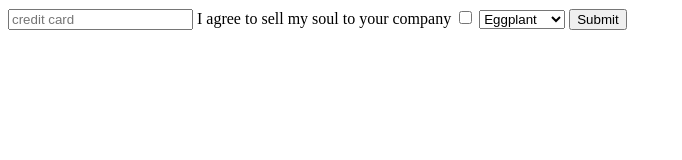
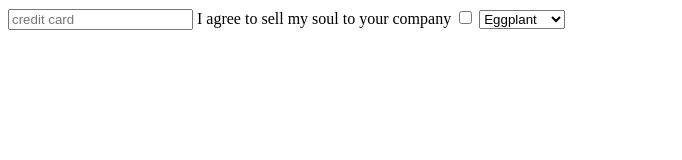
Before and after one commit to danporeda/form_events, a plain HTML site: page index.html in a window 1280 px wide. Shown: the whole page, without its empty margins (0-682 px from the left). Drawn offline with Linux system fonts and the light colour scheme.

Commit message:
cleaned up html

```diff
--- a/app.js
+++ b/app.js
@@ -6,9 +6,10 @@ const veggieSelect = document.querySelector('#veggie');
 
 const formData = {};
 for (let input of [creditCardInput, termsCheckbox, veggieSelect]) {
-    input.addEventListener('input', ({target}) => {
+    input.addEventListener('change', ({target}) => {
         const {name, type, value, checked} = target;
         formData[name] = type === 'checkbox' ? checked : value;
+        console.log(formData);
     });
 }
 
--- a/index.html
+++ b/index.html
@@ -10,7 +10,6 @@
 </head>
 
 <body>
-    <form id="signup-form" action="/NOOO" method="get">
     <input name="creditCard" type="text" placeholder="credit card" id="cc">
     <label>
         I agree to sell my soul to your company
@@ -21,8 +20,6 @@
         <option value="asparagus">Asparagus</option>
         <option value="carrot">Carrot</option>
     </select>
-        <input type="submit">
-    </form>
   <script src="app.js"></script>
 </body>
 
```
Lines whose indentation alone changed are shown as unchanged.
